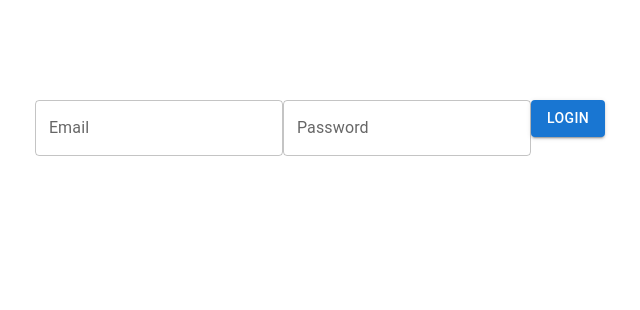
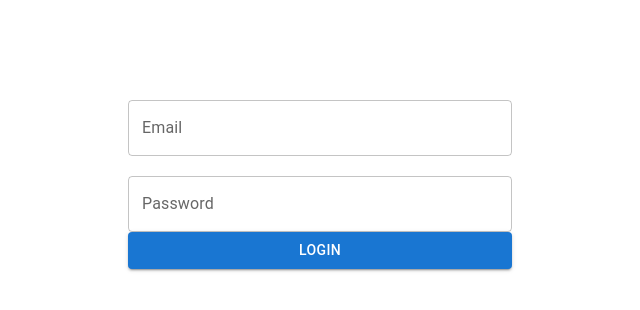
Before and after one commit to sachinrao-dev/inhelp-front-end, a React (Create React App) app: page / in a window 1280 px wide. Shown: the top 310 px of the page, without its empty margins (320-960 px from the left). Built offline with nearby package versions, Linux system fonts and the light colour scheme.

Commit message:
finished login layout

```diff
--- a/package.json
+++ b/package.json
@@ -6,7 +6,10 @@
     "@babel/eslint-parser": "^7.19.1",
     "@emotion/react": "^11.10.5",
     "@emotion/styled": "^11.10.5",
+    "@material-ui/core": "^4.12.4",
+    "@material-ui/styles": "^4.11.5",
     "@mui/material": "^5.11.8",
+    "@mui/styles": "^5.11.7",
     "@testing-library/jest-dom": "^5.16.5",
     "@testing-library/react": "^13.4.0",
     "@testing-library/user-event": "^13.5.0",
--- a/src/App.js
+++ b/src/App.js
@@ -1,12 +1,14 @@
 import React from "react";
 import { Routes, Route } from "react-router-dom";
-import Login from "./Login";
+import Login from "./Components/Login";
+import Dashboard from "./Components/Dashboard";
 
 function App() {
   return (
     <div>
       <Routes>
         <Route path="/" element={<Login />} />
+        <Route path="/dashboard" element={<Dashboard />} />
       </Routes>
     </div>
   );
--- /dev/null
+++ b/src/Components/Dashboard.js
@@ -0,0 +1,11 @@
+import React from "react";
+
+function Dashboard() {
+  return (
+    <div>
+      <h1>Hello Welcome to the Dashboard</h1>
+    </div>
+  );
+}
+
+export default Dashboard;
--- /dev/null
+++ b/src/Components/Login.js
@@ -0,0 +1,45 @@
+import React, { useState } from "react";
+import { useNavigate } from "react-router-dom";
+import { TextField, Button } from "@mui/material";
+import useStyle from "../Style/LoginStyle";
+
+function Login() {
+  const navigate = useNavigate();
+  const classes = useStyle();
+  const [email, setEmail] = useState();
+  const [password, setPassword] = useState();
+
+  const LoginHandler = () => {
+    console.log(email, "Email is here");
+    console.log(password, "password is here");
+    setEmail("");
+    setPassword("");
+    navigate("/dashboard");
+  };
+  return (
+    <div className={classes.loginContainer}>
+      <div className={classes.container} style={{ margin: "100px auto" }}>
+        <TextField
+          id="outlined-basic"
+          label="Email"
+          type="email"
+          variant="outlined"
+          onChange={(e) => setEmail(e.target.value)}
+        />
+        <br />
+        <TextField
+          id="outlined-basic"
+          label="Password"
+          variant="outlined"
+          type="password"
+          onChange={(e) => setPassword(e.target.value)}
+        />
+        <Button variant="contained" onClick={() => LoginHandler()}>
+          Login
+        </Button>
+      </div>
+    </div>
+  );
+}
+
+export default Login;
--- a/src/Login.js
+++ /dev/null
@@ -1,16 +0,0 @@
-import React from "react";
-import { TextField, Button } from "@mui/material";
-
-function Login() {
-  return (
-    <div style={{ width: "100%", height: "100%", textAlign: "center" }}>
-      <div style={{ margin: "100px auto" }} className="LoginContainer">
-        <TextField id="outlined-basic" label="Email" variant="outlined" />
-        <TextField id="outlined-basic" label="Password" variant="outlined" />
-        <Button variant="contained">Login</Button>
-      </div>
-    </div>
-  );
-}
-
-export default Login;
--- /dev/null
+++ b/src/Style/LoginStyle.js
@@ -0,0 +1,24 @@
+import { makeStyles } from "@mui/styles";
+
+const useStyle = makeStyles({
+  loginContainer: {
+    width: "100%",
+    height: "100%",
+    textAlign: "center",
+  },
+  container: {
+    width: "30%",
+    margin: "0 auto",
+    marginTop: "20px",
+    display: "flex",
+    flexDirection: "column",
+    justifyContent: "center",
+    "& InputField": {
+      marginTop: "10px",
+      // width: "20%",
+      // background: "red",
+    },
+  },
+});
+
+export default useStyle;
```
Also changed, not shown: 1 other file (tests, documents, lock files or other folders).
